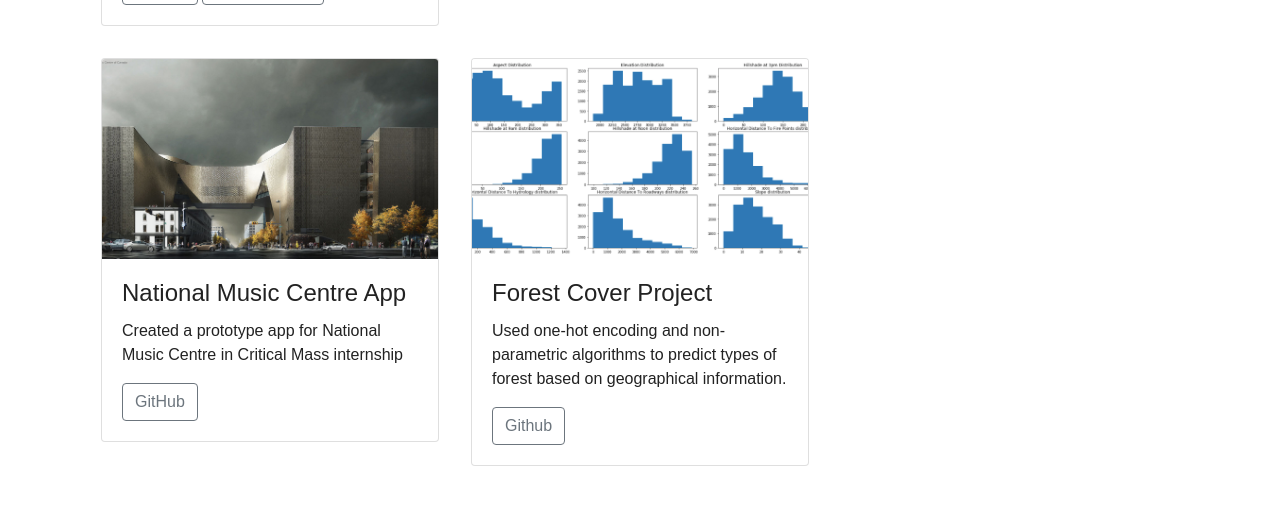
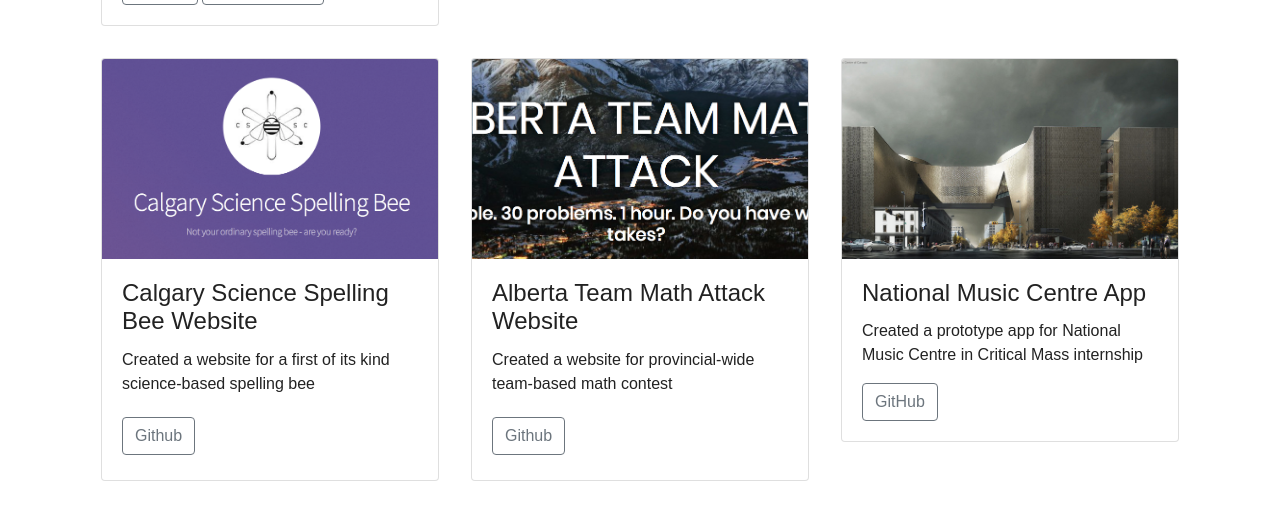
Before and after one commit to aaronabraham311/Personal-Website, a plain HTML site: page index.html in a window 1280 px wide. Shown: the part 2984-3489 px from the top of the page. Drawn offline with nearby package versions, Linux system fonts and the light colour scheme; a script that the page names is missing.

Commit message:
Spelling bee and ATMA description

```diff
--- a/index.html
+++ b/index.html
@@ -237,9 +237,32 @@
 							</div>
 						</div>
 					</div>
-
 				</div>
 				<div class = "row">
+					<div class = "col-md-4" data-tag = 'freelance'>
+						<div class = "card">
+							<img src = "img/spelling-bee.png" class = "card-img-top">
+							<div class = "card-body">
+								<h4 class = "card-title"> Calgary Science Spelling Bee Website </h4>
+								<p class = "card-text"> Created a website for a first of its kind science-based spelling bee</p>
+								<div class = "multiple-buttons">
+									<a href = "https://github.com/aaronabraham311/Calgary-Science-Spelling-Bee" class = "btn btn-outline-secondary"> Github </a>
+								</div>
+							</div>
+						</div>
+					</div>
+					<div class = "col-md-4" data-tag = 'freelance'>
+						<div class = "card">
+							<img src = "img/atma.png" class = "card-img-top">
+							<div class = "card-body">
+								<h4 class = "card-title"> Alberta Team Math Attack Website </h4>
+								<p class = "card-text"> Created a website for provincial-wide team-based math contest</p>
+								<div class = "multiple-buttons">
+									<a href = "https://github.com/aaronabraham311/Alberta-TMA" class = "btn btn-outline-secondary"> Github </a>
+								</div>
+							</div>
+						</div>
+					</div>
 					<div class = "col-md-4" data-tag = 'none'>
 						<div class = "card">
 							<img src = "img/nmc.jpg" class = "card-img-top">
@@ -250,6 +273,8 @@
 							</div>
 						</div>
 					</div>
+				</div>
+				<div class = "row">
 					<div class = "col-md-4" data-tag = 'python'>
 						<div class = "card">
 							<img src = "img/forest-cover.png" class = "card-img-top">
@@ -261,6 +286,7 @@
 						</div>
 					</div>
 				</div>
+			</div>
 		</div>
 	</div>
 
```
Also changed, not shown: img/atma.png (added), img/spelling-bee.png (added).
